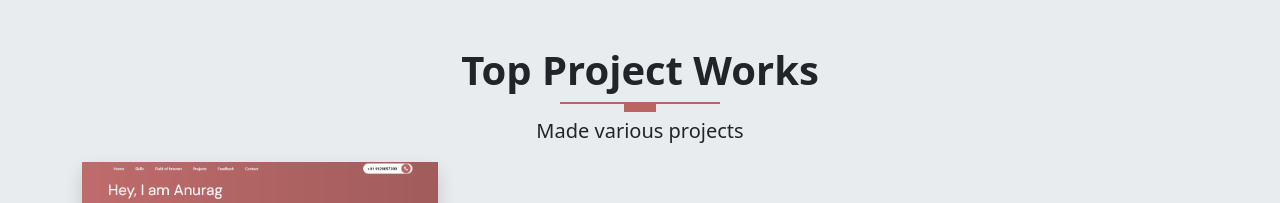
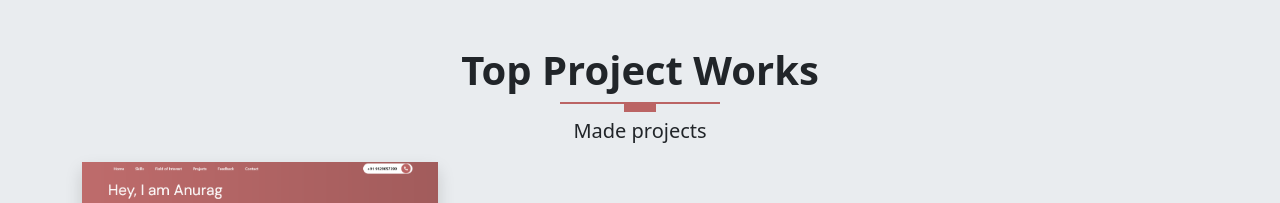
Before and after one commit to anuraga091/My-Portfolio, a website: page index.html in a window 1280 px wide. Shown: the part 1956-2159 px from the top of the page. Drawn offline with Linux system fonts and the light colour scheme.

```diff
--- a/index.html
+++ b/index.html
@@ -306,7 +306,7 @@
                 <h4 class="display-6 fw-bold">Top Project Works</h4>
                 <div class="heading-line"></div>
                 <p class="lead">
-                    Made various projects
+                    Made projects
                 </p>
             </div>
            <!----------------------------------- FILTER BUTTONS ---------------------------------->
```
